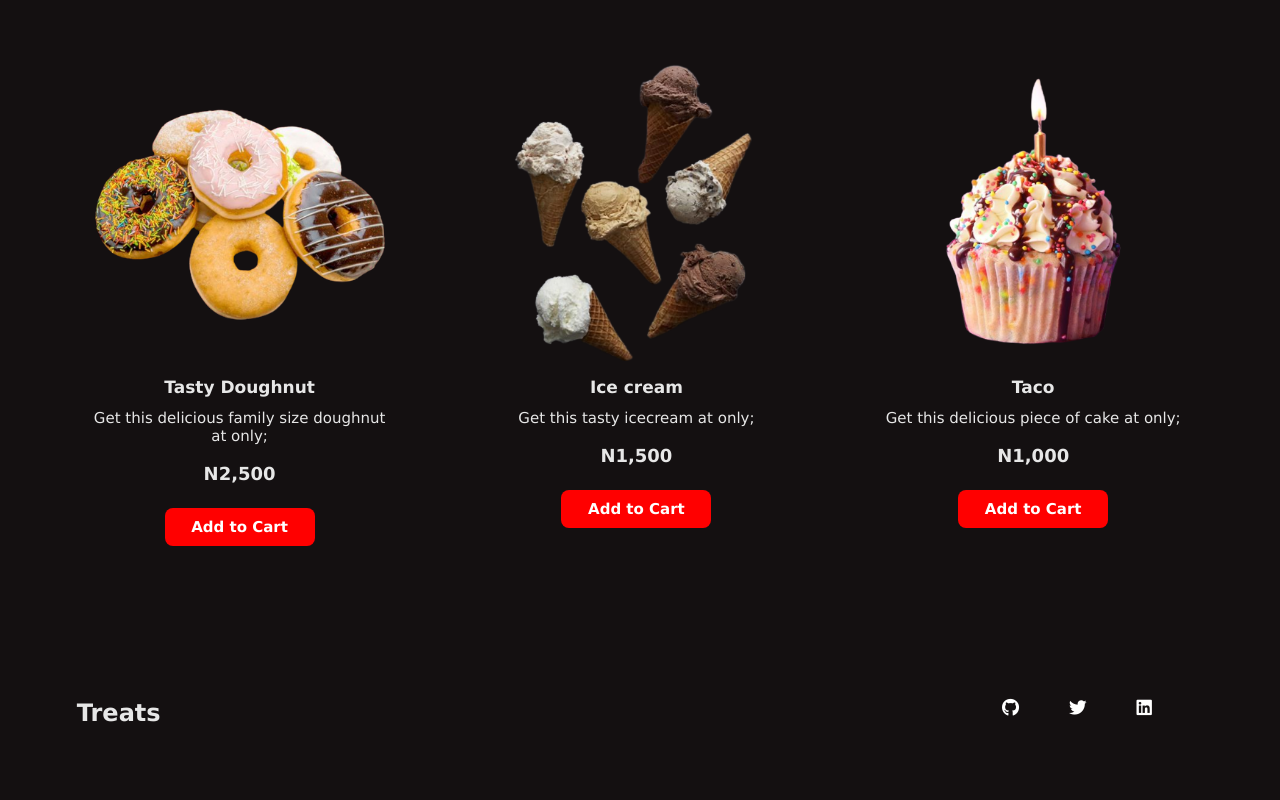
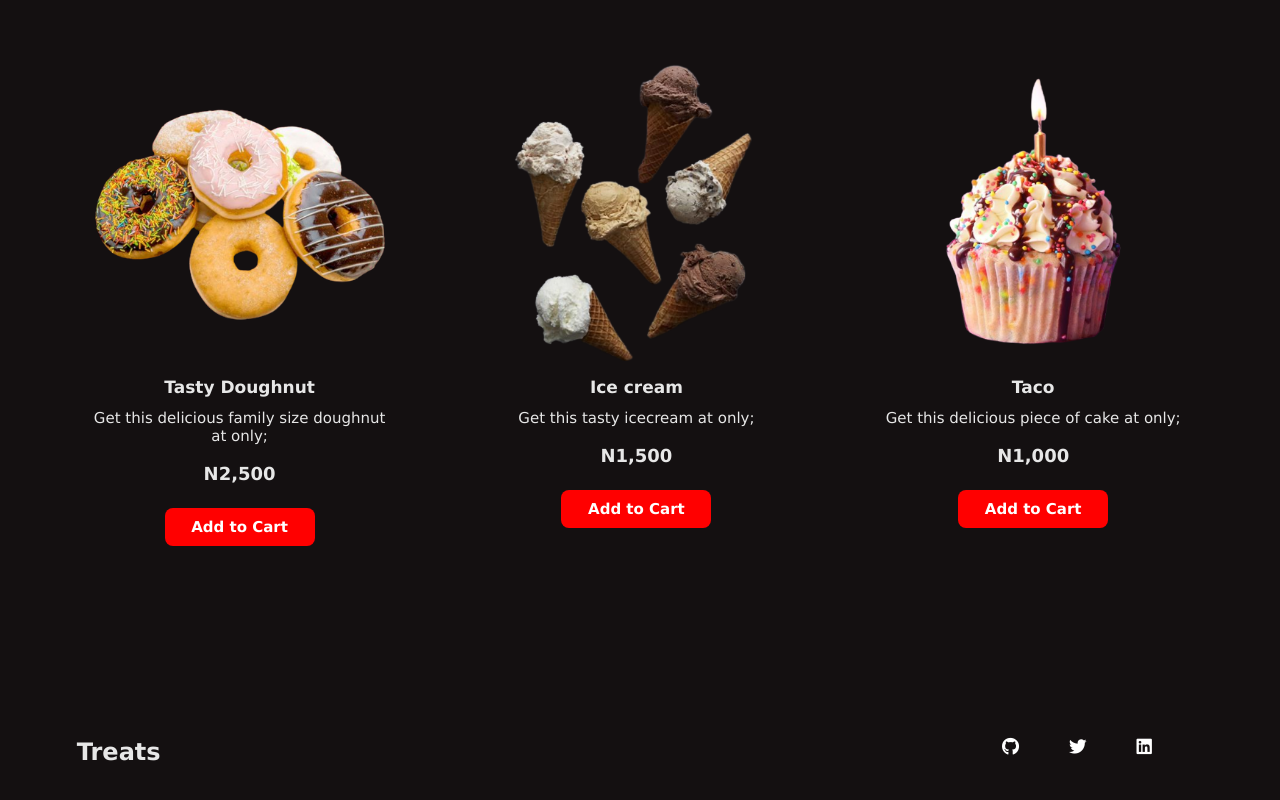
Before and after one commit to ForJessicaSake/The-Treats, a React (Create React App) app: page / in a window 1280 px wide. Shown: the part 1828-2628 px from the top of the page. Before the commit the page ends 2594 px from the top, so only its background shows below. Built offline with nearby package versions, Linux system fonts and the light colour scheme.

Commit message:
this is my first push

```diff
--- a/src/components/Footer/footer.css
+++ b/src/components/Footer/footer.css
@@ -3,7 +3,7 @@
     color: #e7e7e7;
     display: flex;
     justify-content: space-between;
-    padding: 12% 0% 3% 0%;
+    padding: 15% 0% 3% 0%;
 }
 
 .footer-heading {
```
